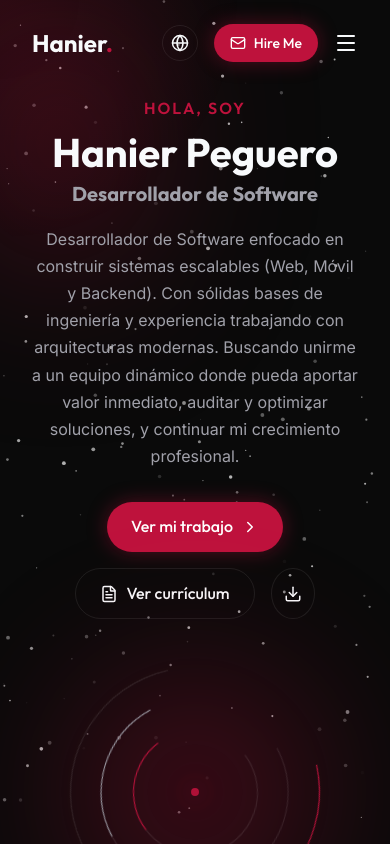
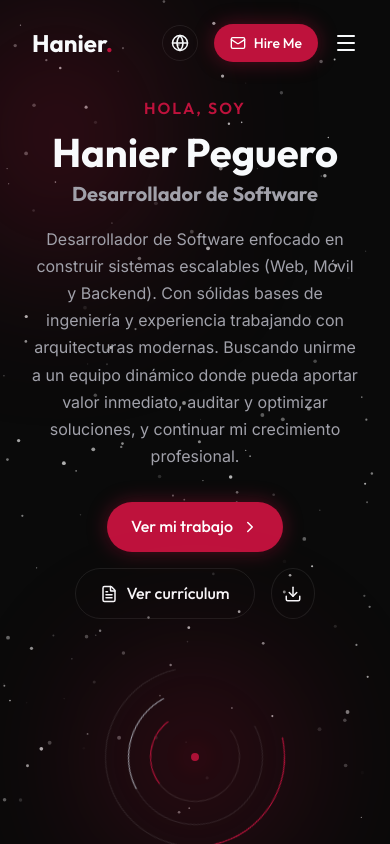
Before and after one commit to hanierpeguero/portafolio, a Next.js app: page / in a window 390 px wide. Shown: the top 844 px of the page. Built offline with nearby package versions, Linux system fonts and the light colour scheme.

Commit message:
style(mobile): fix spacing, animations, and PDF display on mobile devices

```diff
--- a/app/globals.css
+++ b/app/globals.css
@@ -66,7 +66,14 @@ a {
 }
 
 .section {
-  padding: 6rem 0;
+  padding: 4rem 0;
+  scroll-margin-top: 5rem;
+}
+
+@media (min-width: 992px) {
+  .section {
+    padding: 6rem 0;
+  }
 }
 
 .section-title {
@@ -127,3 +134,13 @@ a {
   border-color: var(--accent-color);
   color: var(--accent-color);
 }
+
+.cursor-glow-effect {
+  display: none;
+}
+
+@media (pointer: fine) {
+  .cursor-glow-effect {
+    display: block;
+  }
+}
--- a/components/Contact.module.css
+++ b/components/Contact.module.css
@@ -22,8 +22,8 @@
 }
 
 .contactInfo {
-  padding: 3rem;
-  border-radius: 24px;
+  padding: 1.5rem;
+  border-radius: 20px;
 }
 
 .infoTitle {
@@ -80,8 +80,15 @@ a.itemValue:hover {
 }
 
 .contactFormContainer {
-  padding: 3rem;
-  border-radius: 24px;
+  padding: 1.5rem;
+  border-radius: 20px;
+}
+
+@media (min-width: 992px) {
+  .contactInfo, .contactFormContainer {
+    padding: 3rem;
+    border-radius: 24px;
+  }
 }
 
 .contactForm {
--- a/components/CursorGlow.tsx
+++ b/components/CursorGlow.tsx
@@ -16,6 +16,7 @@ export default function CursorGlow() {
 
   return (
     <div
+      className="cursor-glow-effect"
       style={{
         position: "fixed",
         top: 0,
--- a/components/Hero.module.css
+++ b/components/Hero.module.css
@@ -108,8 +108,8 @@
 
 .glowEffect {
   position: absolute;
-  width: 250px;
-  height: 250px;
+  width: 180px;
+  height: 180px;
   background: var(--accent-color);
   border-radius: 50%;
   filter: blur(80px);
@@ -126,8 +126,8 @@
 
 .minimalistShape {
   position: relative;
-  width: 250px;
-  height: 250px;
+  width: 180px;
+  height: 180px;
   display: flex;
   align-items: center;
   justify-content: center;
--- a/components/Resume.module.css
+++ b/components/Resume.module.css
@@ -11,6 +11,12 @@
 }
 
 .pdfWrapper {
+  display: none;
+}
+
+@media (min-width: 992px) {
+  .pdfWrapper {
+    display: block;
     width: 100%;
     max-width: 900px;
     height: 80vh;
@@ -21,6 +27,7 @@
     border: 1px solid var(--glass-border);
     background: var(--bg-surface);
   }
+}
 
 .pdfWrapper iframe {
   width: 100%;
```
Lines whose indentation alone changed are shown as unchanged.
